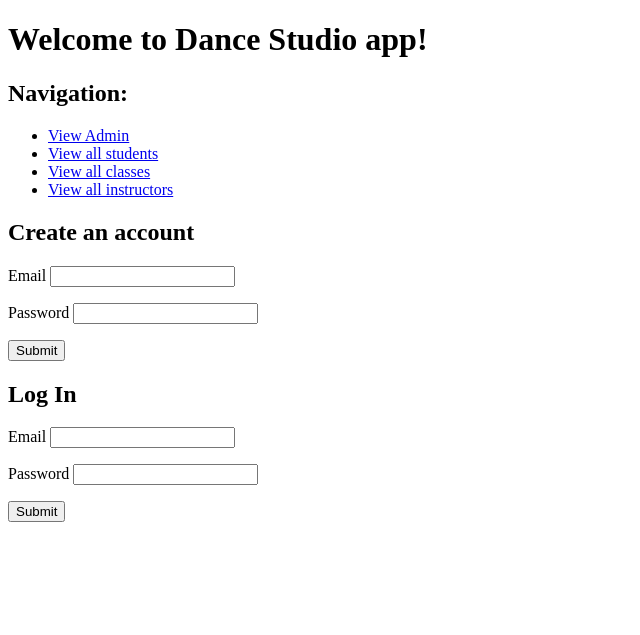
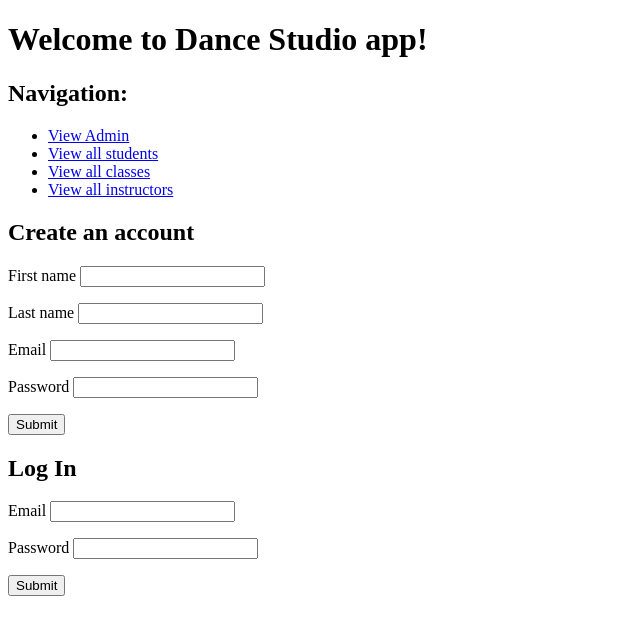
Before and after one commit to ajuliar/StudioDanceTracker, a Flask app: page / in a window 1280 px wide. Shown: the top 635 px of the page, without its empty margins (0-640 px from the left). Run offline with Flask 2, Linux system fonts and the light colour scheme.

Commit message:
Route for create new student done

```diff
--- a/server.py
+++ b/server.py
@@ -23,6 +23,8 @@ def get_admin():
 
     return render_template ("admin.html", admins=admins)
 
+
+
 @app.route("/admins", methods=["POST"])
 def register_admin():
     """Create an admin"""
@@ -43,6 +45,9 @@ def register_admin():
 
     return redirect("/")
 
+
+
+
 @app.route("/login", methods=["POST"])
 def admin_login():
 
@@ -61,6 +66,7 @@ def admin_login():
 
 
 
+
 @app.route("/students")
 def all_students():
     """view all students"""
@@ -70,6 +76,8 @@ def all_students():
     return render_template("all_students.html", students=students)
 
 
+
+
 @app.route("/students/<student_id>")
 def show_student(student_id):
     """show details on a student"""
@@ -77,6 +85,25 @@ def show_student(student_id):
     student = crud.get_student_by_id(student_id)
 
     return render_template("student_details.html", student=student)
+
+
+@app.route("/students/create-student", methods=["POST"])
+def create_student():
+    """Create a new student"""
+
+    f_name = request.form.get("f_name")
+    l_name = request.form.get("l_name")
+    email = request.form.get("email")
+    phone = request.form.get("phone")
+    address = request.form.get("address")
+
+    student = crud.create_student(f_name, l_name, email, phone, address)
+
+    db.session.add(student)
+    db.session.commit()
+
+    return redirect("/students")
+
 
 
 @app.route("/classes")
--- a/templates/homepage.html
+++ b/templates/homepage.html
@@ -14,7 +14,13 @@
   </ul>
 
   <h2> Create an account</h2>
-  <form action="/admins" method="POST">
+  <form action="/admins" method="POST" id="create_account">
+    <p>
+      First name <input type="text" name="fname">
+    </p>
+    <p>
+      Last name <input type="text" name="lname">
+    </p>
     <p>
       Email <input type="text" name="email">
     </p>
@@ -41,4 +47,6 @@
     </p>
   </form>
 
+  <script src="/create-account.js"> </script>
+
 {% endblock %}
```
